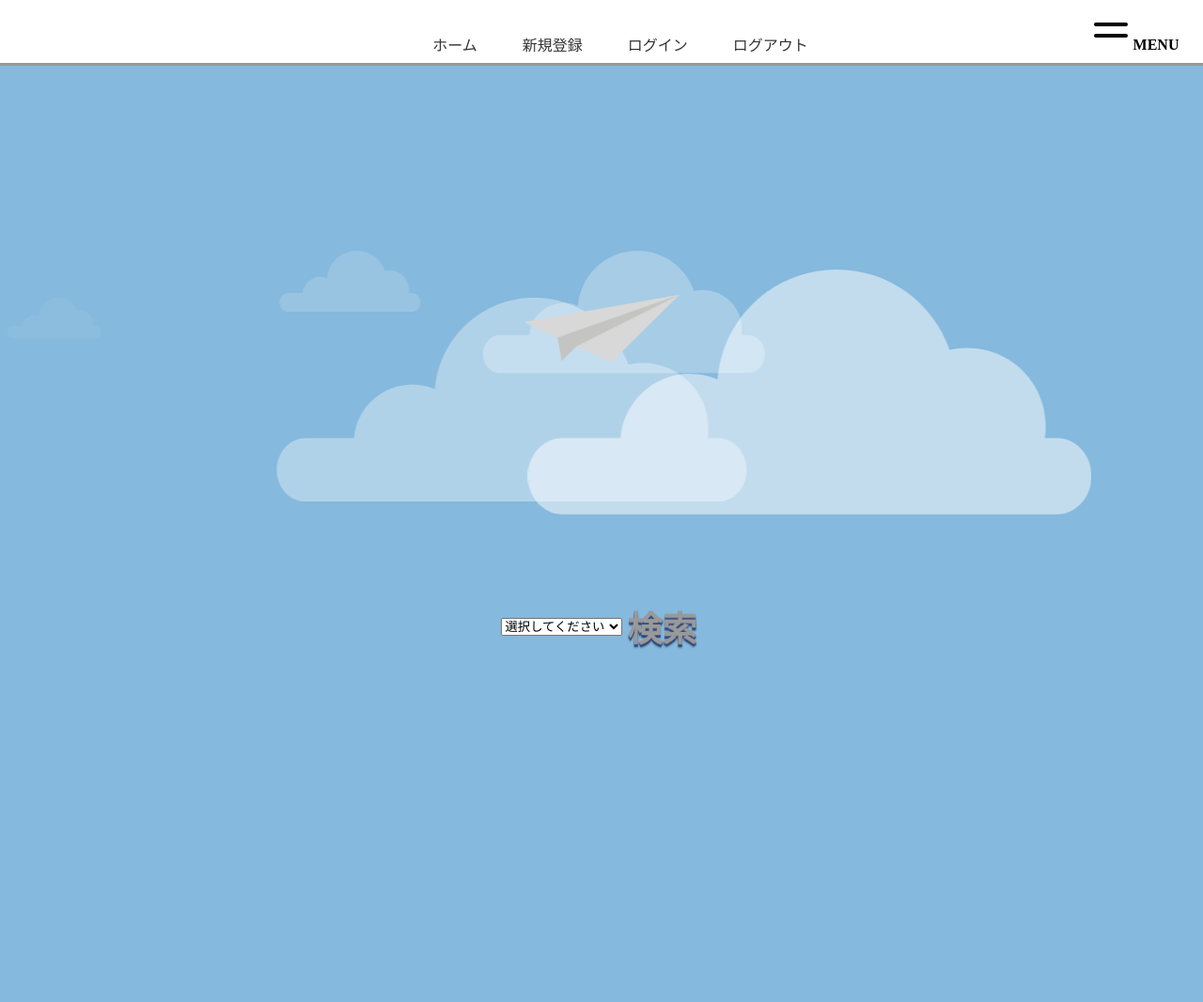
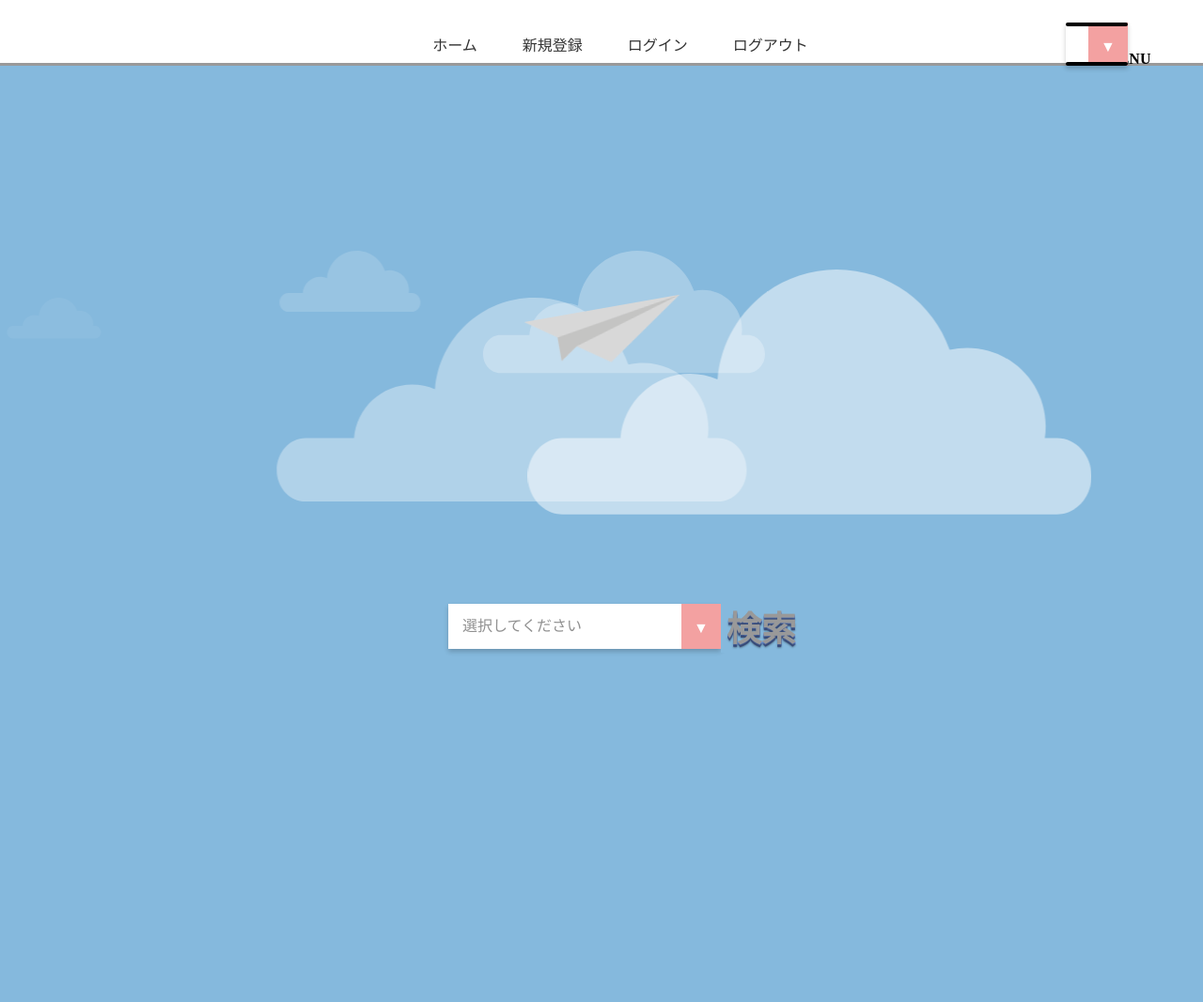
Before and after one commit to thejunjiadachi/chiimu-kaihatsu, a Flask app: page / in a window 1280 px wide. Shown: the whole page at 94% size. Run offline with Flask 2, Linux system fonts and the light colour scheme; data comes from the database, SQL or seed files in the repository; some libraries are stand-ins or nearby versions.

Commit message:
selectbox変更

```diff
--- a/static/style.css
+++ b/static/style.css
@@ -139,9 +139,68 @@
     background-color: #85b9dd;
     border: none;
   }
+
+  .btn:hover {
+    cursor: pointer;
+  }
+
   .btn:active {
     top: 4px;
     text-shadow: none;
+  }
+
+  /*///// Selectbox style /////*/
+  label{
+    box-shadow:0 3px 5px rgba(0,0,0,.2);
+    padding:15px;
+    background:white;
+    width:260px;
+    display:inline-block;
+    position:relative;
+    margin-left:50px;
+  }
+
+  select{
+    border:none;
+    outline:none;
+    display: inline-block;
+    -webkit-appearance:none;
+    -moz-appearance:none;
+    appearance:none;
+    cursor:pointer;
+    font-size:16px;
+    color:#909090;
+    border-radius:0;
+    width:275px;
+    z-index:2;
+    background:transparent;
+  }
+
+  label:after{
+    content:"\25bc";
+    font-size:16px;
+    color:white;
+    background:#f3a1a1;
+    width:42px;
+    text-align:center;
+    line-height:3.2em;
+    top:0;
+    right:0;
+    bottom:0;
+    position:absolute;
+    pointer-events:none;
+  }
+
+  option{
+    border-bottom:1px solid #eaeaea;
+    border-left:3px solid white;
+    appearance:none;
+  }
+
+  option:hover{
+    background-color:white;
+    border-left:3px solid #f3a1a1;
+
   }
 
   /*///// Background style /////*/
--- a/templates/index.html
+++ b/templates/index.html
@@ -61,12 +61,14 @@
 
             </div>
         <div class="context">
+            <label>
                 <select name="prefecture">
                     {% for prefectures in rows %}
                         <option selected>選択してください</option>
                         <option value="{{ prefectures["prefecture"] }}">{{ prefectures["prefecture"] }}</option>
                     {% endfor %}
                 </select>
+            </label>
             <button type="submit" class="btn">
                 <a>検索</a>
             </button>
--- a/templates/layout.html
+++ b/templates/layout.html
@@ -4,6 +4,7 @@
         <meta charset="utf-8">
         <meta name="viewport" content="initial-scale=1, width=device-width">
         <link href="../static/style.css" rel="stylesheet">
+        <script src="./..//js/main.js"></script>
         <title>勉強カフェ検索: {% block title %}{% endblock %}</title>
     </head>
     <body>
```
Lines whose indentation alone changed are shown as unchanged.
